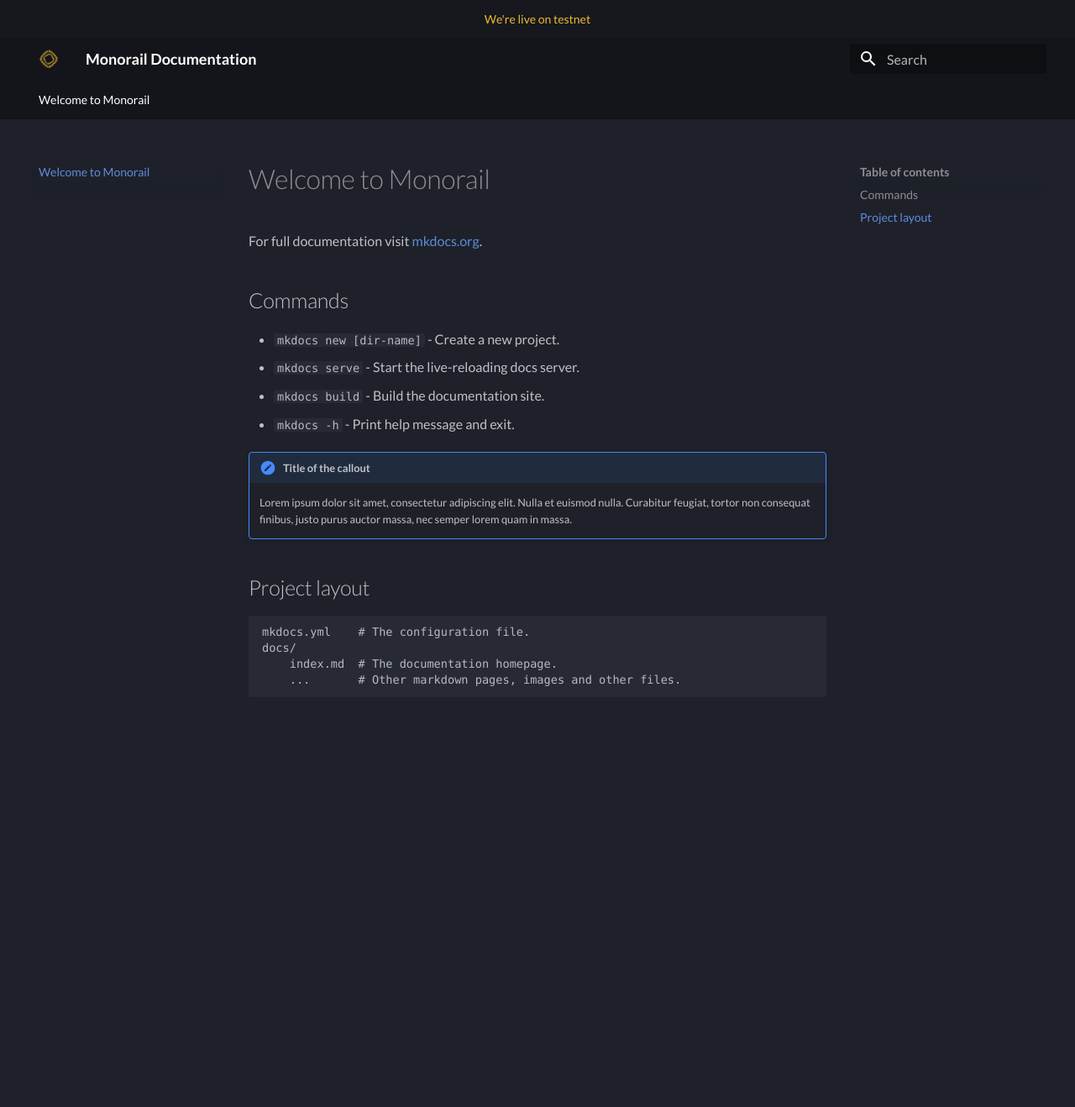
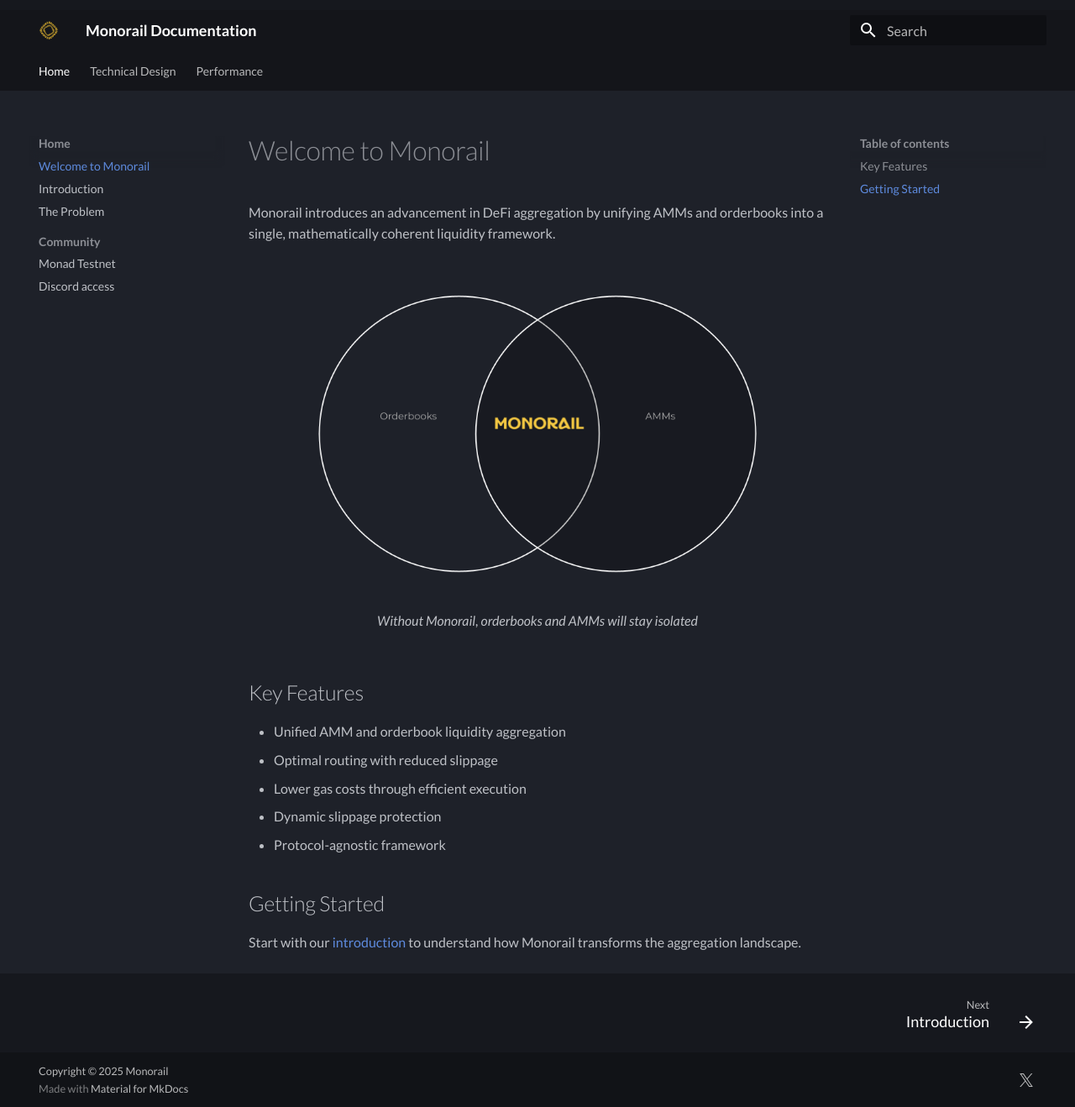
Before and after one commit to monorail-xyz/docs, an MkDocs documentation site: the page built from docs/index.md, in a window 1280 px wide and 1318 px high. Shown: the whole window at 84% size. Built offline with MkDocs 1.6.1 and Material for MkDocs 9.7.7, drawn with Linux system fonts in a browser that asks for light colours; some web fonts are replaced.

Commit message:
Add initial documentation

```diff
--- a/docs/index.md
+++ b/docs/index.md
@@ -1,23 +1,20 @@
 # Welcome to Monorail
 
-For full documentation visit [mkdocs.org](https://www.mkdocs.org).
+Monorail introduces an advancement in DeFi aggregation by unifying AMMs and orderbooks into a single, mathematically coherent liquidity framework.
 
-## Commands
+![Monorail venn diagram](assets/amm-ob-venn.png)
+/// caption
+Without Monorail, orderbooks and AMMs will stay isolated
+///
 
-- `mkdocs new [dir-name]` - Create a new project.
-- `mkdocs serve` - Start the live-reloading docs server.
-- `mkdocs build` - Build the documentation site.
-- `mkdocs -h` - Print help message and exit.
+## Key Features
 
-!!! note "Title of the callout"
+- Unified AMM and orderbook liquidity aggregation
+- Optimal routing with reduced slippage
+- Lower gas costs through efficient execution
+- Dynamic slippage protection
+- Protocol-agnostic framework
 
-    Lorem ipsum dolor sit amet, consectetur adipiscing elit. Nulla et euismod
-    nulla. Curabitur feugiat, tortor non consequat finibus, justo purus auctor
-    massa, nec semper lorem quam in massa.
+## Getting Started
 
-## Project layout
-
-    mkdocs.yml    # The configuration file.
-    docs/
-        index.md  # The documentation homepage.
-        ...       # Other markdown pages, images and other files.
+Start with our [introduction](introduction.md) to understand how Monorail transforms the aggregation landscape.
--- /dev/null
+++ b/docs/javascripts/mathjax.js
@@ -0,0 +1,19 @@
+window.MathJax = {
+    tex: {
+        inlineMath: [["\\(", "\\)"]],
+        displayMath: [["\\[", "\\]"]],
+        processEscapes: true,
+        processEnvironments: true
+    },
+    options: {
+        ignoreHtmlClass: ".*|",
+        processHtmlClass: "arithmatex"
+    }
+};
+
+document$.subscribe(() => {
+    MathJax.startup.output.clearCache();
+    MathJax.typesetClear();
+    MathJax.texReset();
+    MathJax.typesetPromise();
+});
--- /dev/null
+++ b/docs/stylesheets/extra.css
@@ -0,0 +1,20 @@
+.return-to-app {
+    position: absolute;
+    right: 1rem;
+    top: 0.5rem;
+    z-index: 2;
+}
+
+.return-to-app .md-button--primary {
+    background-color: var(--md-primary-fg-color);
+    border-radius: 4px;
+    color: var(--md-primary-bg-color);
+    padding: 0.5rem 1rem;
+    font-size: 0.7rem;
+    text-transform: uppercase;
+    font-weight: bold;
+}
+
+.return-to-app .md-button--primary:hover {
+    background-color: var(--md-primary-fg-color--dark);
+}
--- a/mkdocs.yml
+++ b/mkdocs.yml
@@ -13,20 +13,50 @@
     text: Lato
     code: Red Hat Mono
   features:
+    - navigation.sections
+    - navigation.expand
     - navigation.tabs
     - navigation.tabs.sticky
     - navigation.path
     - navigation.footer
+    - navigation.bottom
 markdown_extensions:
   - attr_list
   - pymdownx.emoji:
       emoji_index: !!python/name:material.extensions.emoji.twemoji
       emoji_generator: !!python/name:material.extensions.emoji.to_svg
   - admonition
+  - pymdownx.blocks.caption
   - pymdownx.details
   - pymdownx.superfences
+  - pymdownx.arithmatex:
+      generic: true
+extra_javascript:
+  - javascripts/mathjax.js
+  - https://unpkg.com/mathjax@3/es5/tex-mml-chtml.js
+extra_css:
+  - stylesheets/extra.css
 copyright: Copyright &copy; 2025 Monorail
 extra:
   social:
     - icon: simple/x
       link: https://twitter.com/monorail_xyz
+  header:
+    return_to_app:
+      link: /
+      text: Back to App
+nav:
+  - Home:
+      - index.md
+      - introduction.md
+      - problem.md
+      - Community:
+          - testnet.md
+          - discord.md
+  - Technical Design:
+      - solution/index.md
+      - solution/unified-model.md
+      - solution/amm-decomposition.md
+      - solution/orderbook-integration.md
+      - solution/trade-routing.md
+  - Performance: performance.md
--- a/overrides/main.html
+++ b/overrides/main.html
@@ -1,7 +1,7 @@
 {% extends "base.html" %}
 
 {% block announce %}
-  <div style="text-align: center; color: #ecba2f">
-    We're live on testnet
-  </div>
+  <!-- <div style="text-align: center; color: #ecba2f">
+    <a href="https://testnet.monorail.xyz" style="color: #ecba2f">🚀&nbsp;&nbsp;&nbsp;We&apos;re live on testnet at testnet.monorail.xyz&nbsp;&nbsp;&nbsp;🚀</a>
+  </div> -->
 {% endblock %}
```
Also changed, not shown: docs/discord.md (added, +19 -0 lines), docs/introduction.md (added, +13 -0 lines), docs/performance.md (added, +48 -0 lines), docs/problem.md (added, +35 -0 lines), docs/solution/amm-decomposition.md (added, +28 -0 lines), docs/solution/index.md (added, +21 -0 lines), docs/solution/orderbook-integration.md (added, +29 -0 lines), docs/solution/trade-routing.md (added, +45 -0 lines), docs/solution/unified-model.md (added, +47 -0 lines), docs/testnet.md (added, +9 -0 lines), docs/assets/aggregated-liquidity.png (added), docs/assets/amm-ob-venn.png (added), docs/assets/vs-monorail-route.png (added), docs/assets/vs-other-route.png (added), 1 more files.
